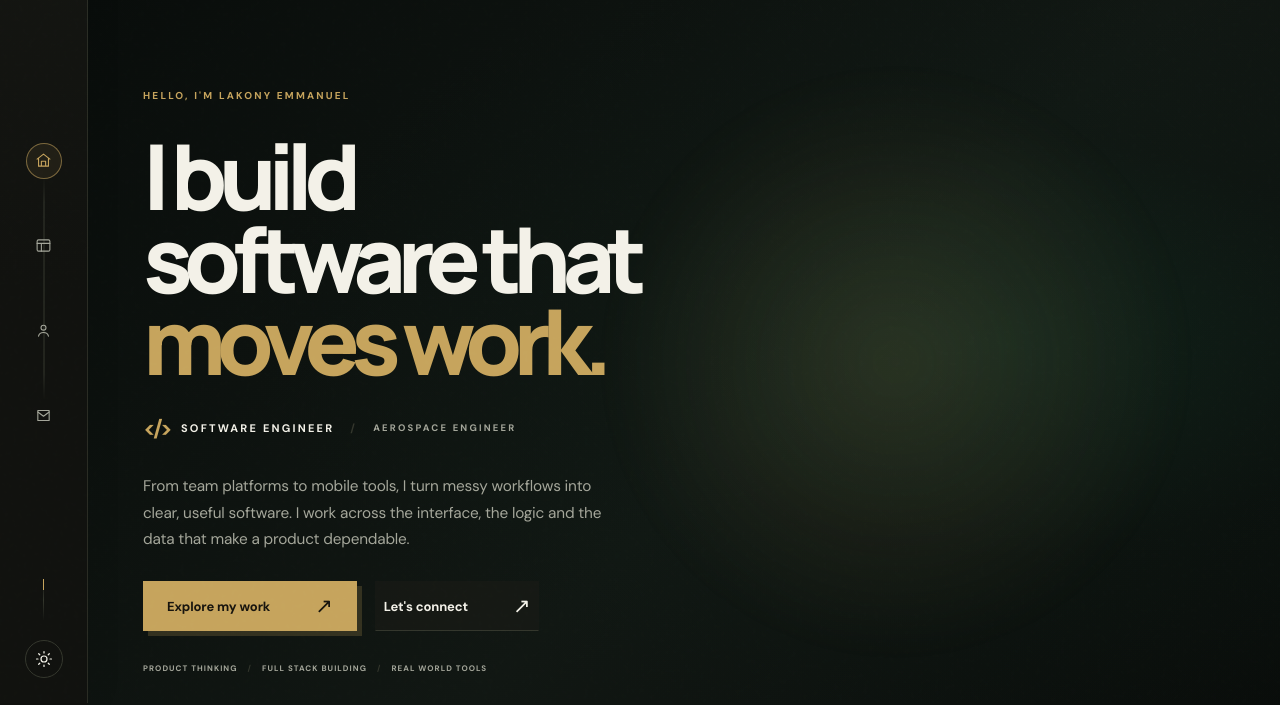
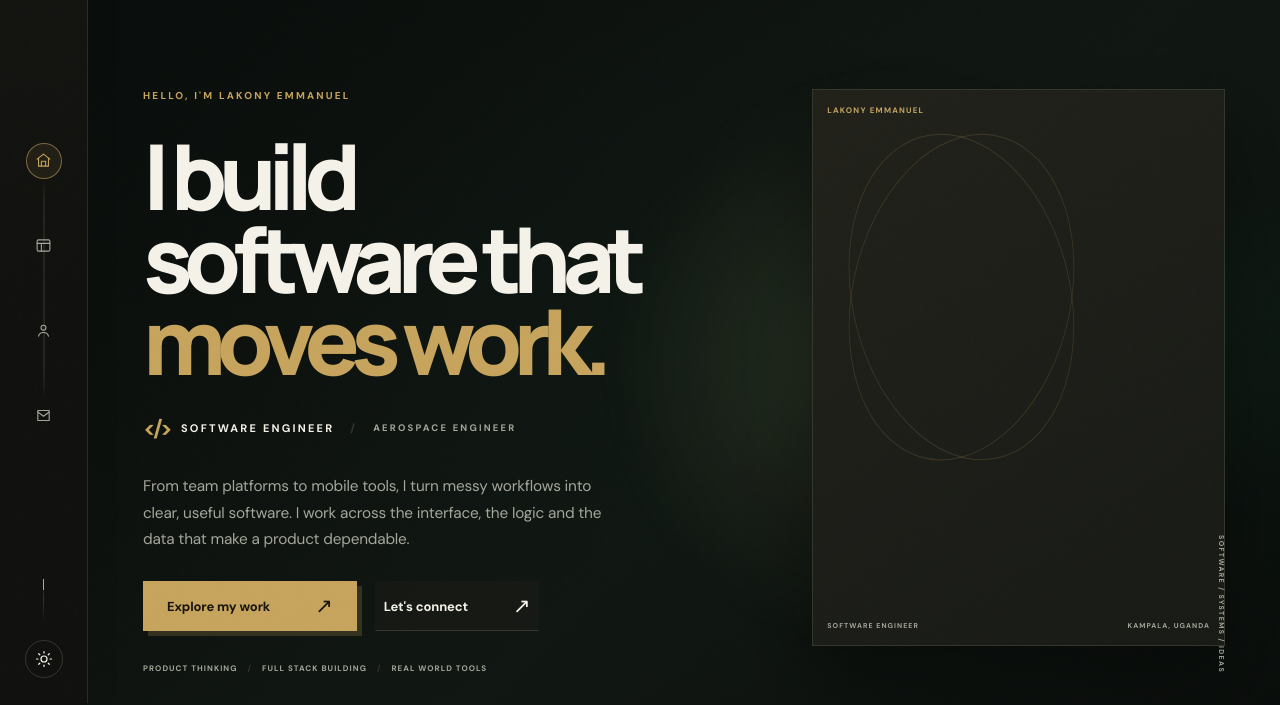
Before and after one commit to lakonyemma/portfolio, a plain HTML site: page index.html in a window 1280 px wide. Shown: the part 97-802 px from the top of the page. Drawn offline with Linux system fonts and the light colour scheme.

Commit message:
Restore empty portrait frame on homepage

```diff
--- a/index.html
+++ b/index.html
@@ -95,8 +95,13 @@
               </div>
               <div class="hero-meta"><span>PRODUCT THINKING</span><span class="meta-break">/</span><span>FULL STACK BUILDING</span><span class="meta-break">/</span><span>REAL WORLD TOOLS</span></div>
             </div>
-            <aside class="hero-portrait" aria-hidden="true">
-              <div class="portrait-image"></div>
+            <aside class="hero-portrait" aria-label="Portrait space">
+              <div class="portrait-frame">
+                <div class="portrait-frame-top"><span>LAKONY EMMANUEL</span></div>
+                <div class="portrait-placeholder portrait-image" aria-hidden="true"></div>
+                <div class="portrait-frame-bottom"><span>SOFTWARE ENGINEER</span><span>KAMPALA, UGANDA</span></div>
+              </div>
+              <div class="portrait-side-note">SOFTWARE / SYSTEMS / IDEAS</div>
             </aside>
           </div>
           <div class="home-footer"><span>SOFTWARE ENGINEER · LAKONY EMMANUEL</span><a href="#work" data-route="work">NEXT: MY WORK <span aria-hidden="true">↗</span></a></div>
```
